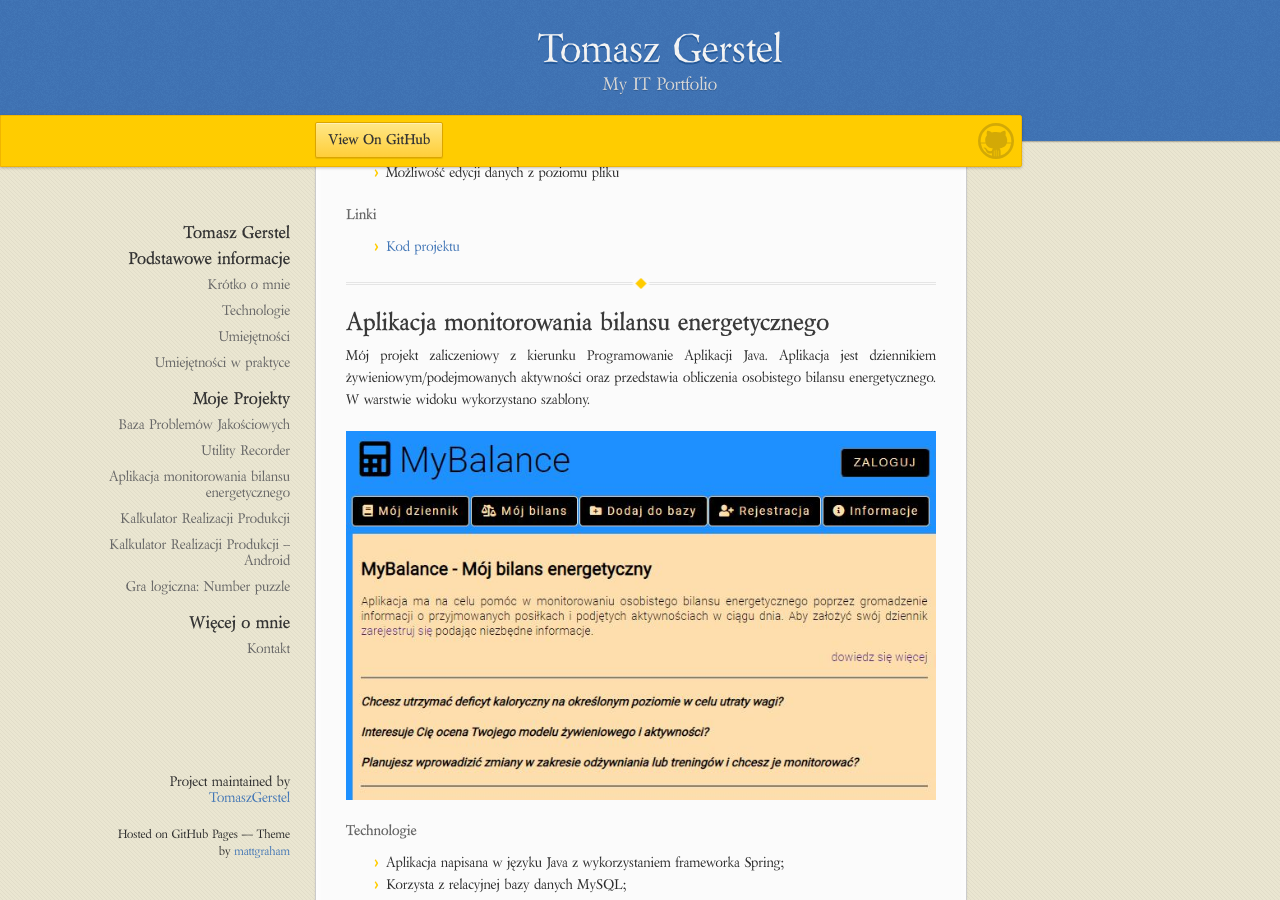
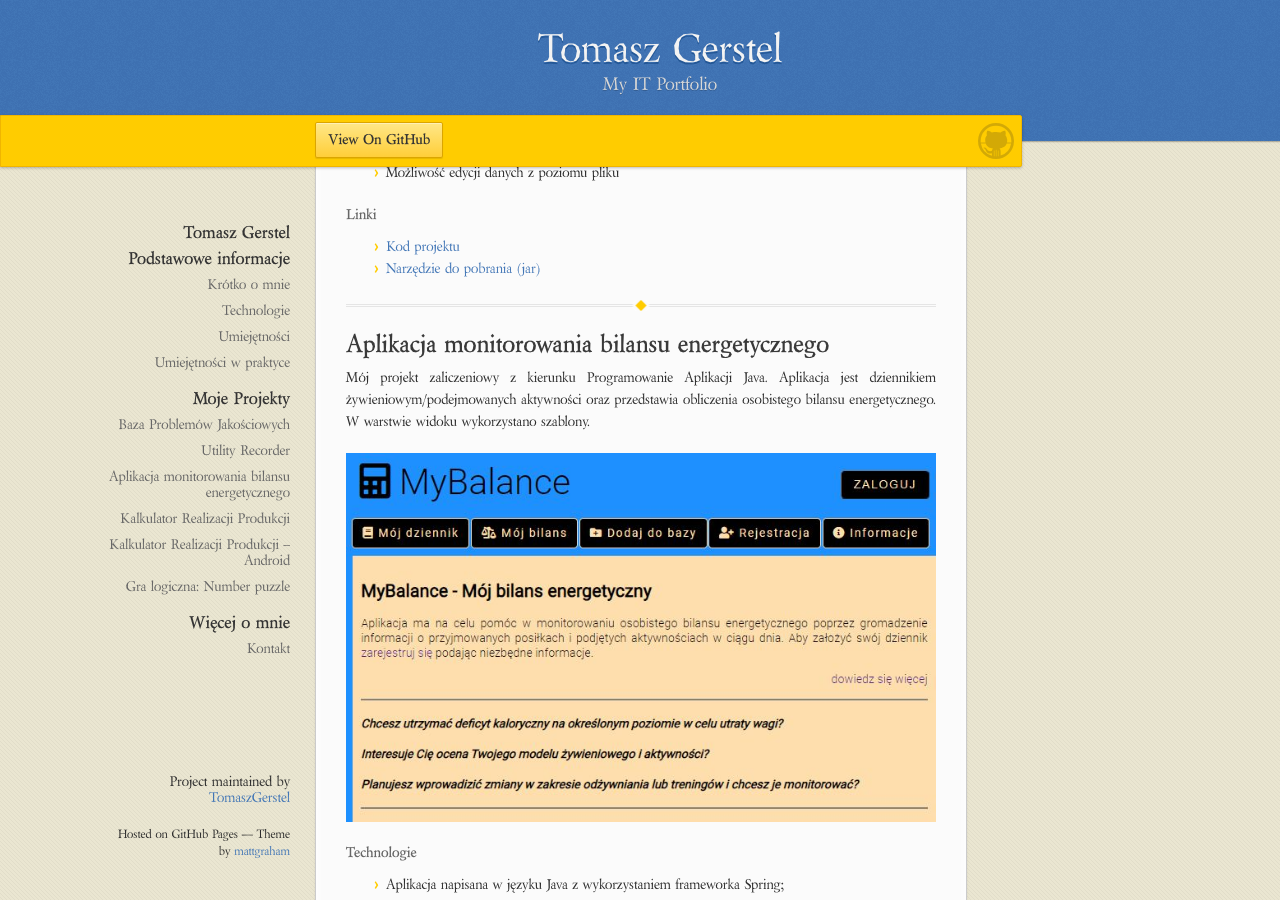
Before and after one commit to TomaszGerstel/Tomasz-Gerstel---My-IT-portfolio, a Jekyll site: the page built from index.md, in a window 1280 px wide and 900 px high, scrolled down 3345 px. Built offline with Jekyll 4.4.1, drawn with Linux system fonts in a browser that asks for light colours; our own code applies the rules of GitHub Pages for plain Markdown files.

Commit message:
lint_to_utility_rec

```diff
--- a/index.md
+++ b/index.md
@@ -102,6 +102,7 @@ Okienkowe narzędzie pomocne w monitorowaniu zużycia mediów, jak np. woda lub
 #### Linki
 
 * [Kod projektu](https://github.com/TomaszGerstel/utility-recorder.git)
+* [Narzędzie do pobrania (jar)](http://185.238.72.254/utility_rec_jar/utility_rec_0.1.jar)
 
 * * *
 
```
